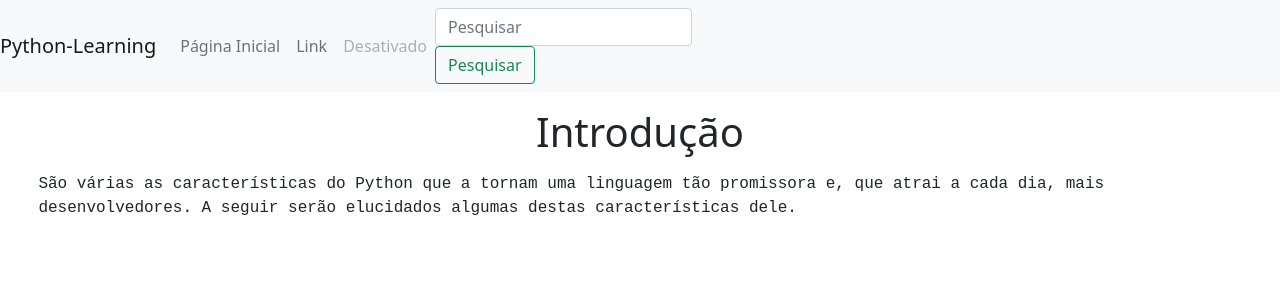
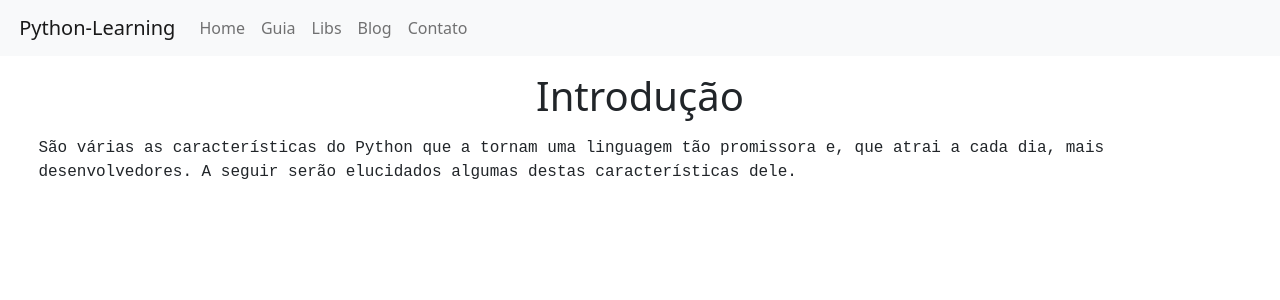
Before and after one commit to D4RK-H3R0BR1N3-26102019/python-learning, a Next.js app: page / in a window 1280 px wide. Shown: the top 300 px of the page. Built offline with nearby package versions, Linux system fonts and the light colour scheme.

Commit message:
Navbar Changed

```diff
--- a/pages/index.js
+++ b/pages/index.js
@@ -15,26 +15,28 @@ function Home() {
       </Head>
       <main>
         <nav className="navbar navbar-expand-lg navbar-light bg-light">
-          <a className="navbar-brand" href="#">Python-Learning</a>
-          <button className="navbar-toggler" type="button" data-toggle="collapse" data-target="#navbarTogglerDemo02" aria-controls="navbarTogglerDemo02" aria-expanded="false" arial-label="Alterna Navegação">
+          <a className="navbar-brand" href="#" style={{marginLeft: '1.5%'}}>Python-Learning</a>
+          <button className="navbar-toggler" type="button" data-toggle="collapse" data-target="#navbarNavDropdown" arial-controls="navbarNavDropdown" aria-expanded="false" aria-label="Alterna Navegação">
             <span className="navbar-toggler-icon"></span>
           </button>
-          <div className="collapse navbar-collapse" id="navbarTogglerDemo02">
-            <ul className="navbar-nav mr-auto mt-2 mt-lg-0">
+          <div className="collapse navbar-collapse" id="navbarNavDropdown">
+            <ul className="navbar-nav">
               <li className="nav-item active">
-                <a className="nav-link" href="#">Página Inicial</a>
+                <a className="nav-link" href="#">Home</a>
               </li>
               <li className="nav-item">
-                <a className="nav-link" href="#">Link</a>
+                <a className="nav-link" href="#">Guia</a>
               </li>
               <li className="nav-item">
-                <a className="nav-link disabled" href="#">Desativado</a>
+                <a className="nav-link" href="#">Libs</a>
+              </li>
+              <li className="nav-item">
+                <a className="nav-link" href="#">Blog</a>
+              </li>
+              <li className='nav-item'>
+                <a className="nav-link" href="#">Contato</a>
               </li>
             </ul>
-            <form className="form-inline my-2 my-lg-0">
-              <input className="form-control mr-sm-2" type="search" placeholder="Pesquisar" />
-              <button className="btn btn-outline-success my-2 my-sm-0" type="submit">Pesquisar</button>
-            </form>
           </div>
         </nav>
 
--- /dev/null
+++ b/styles/index.nav.css
@@ -0,0 +1,5 @@
+.horizontal-menu {
+    background: #2A2A2A;
+    display: inline-block;
+    padding: 1;
+}
```
